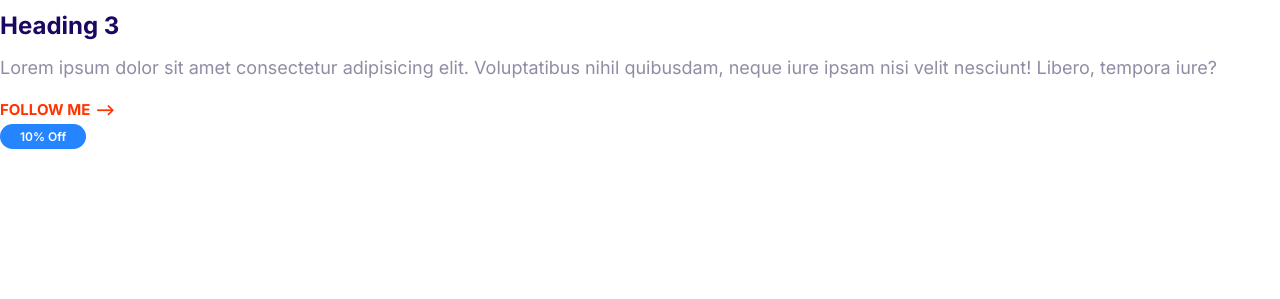
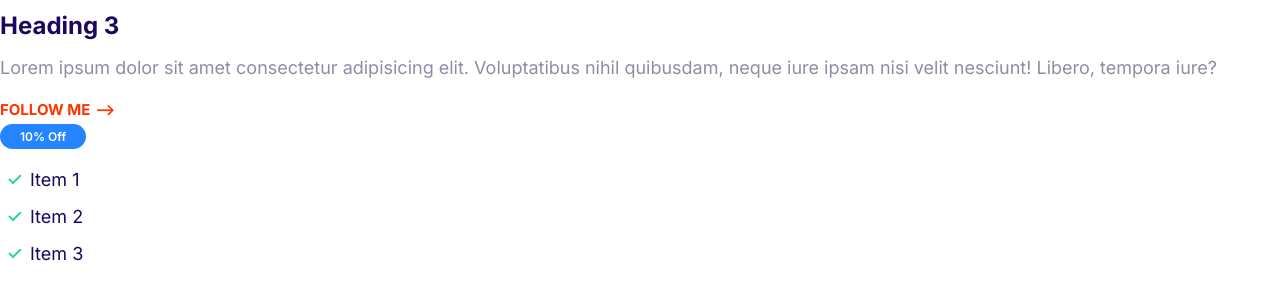
Before and after one commit to xkolumber/moshify, a plain HTML site: page index.html in a window 1280 px wide. Shown: the part 283-582 px from the top of the page. Drawn offline with Linux system fonts and the light colour scheme.

Commit message:
Adding lists.

```diff
--- a/css/styles.css
+++ b/css/styles.css
@@ -97,3 +97,29 @@ p{
         font-size: 1.2rem;
     }
 }
+
+/*Lists*/
+.list{
+    list-style: none;
+    padding-left: 0;
+    color: var(--color-headings);
+    font-size: bold;
+}
+.list--inline .list__item{
+    display: inline-block;
+    margin-right: 2rem;
+}
+.list--tick{
+    list-style-image: url(../images/tick.svg);
+    padding-left: 3rem;
+}
+.list--tick .list__item{
+    padding-left:0.5rem;
+    margin-bottom: 1rem;
+}
+@media screen and (min-width:1024px){
+    .list--tick .list__item{
+        padding-left:0rem;
+
+    }
+}
--- a/index.html
+++ b/index.html
@@ -24,5 +24,10 @@
     </p>
     <div class="link-arrow">Follow me</div>
     <span class="badge badge--primary badge--small">10% Off</span>
+    <ul class="list list--tick">
+      <li class="list__item">Item 1</li>
+      <li class="list__item">Item 2</li>
+      <li class="list__item">Item 3</li>
+    </ul>
   </body>
 </html>
```
Also changed, not shown: components/lists.html (added, +5 -0 lines), images/banner.png (added), images/easy.jpg (added), images/fast.jpg (added), images/ipad.png (added), images/logo.png (added), images/logo.svg (added), images/support.jpg (added), images/testimonial.jpg (added), images/tick.svg (added), images/wordpress.jpg (added).
